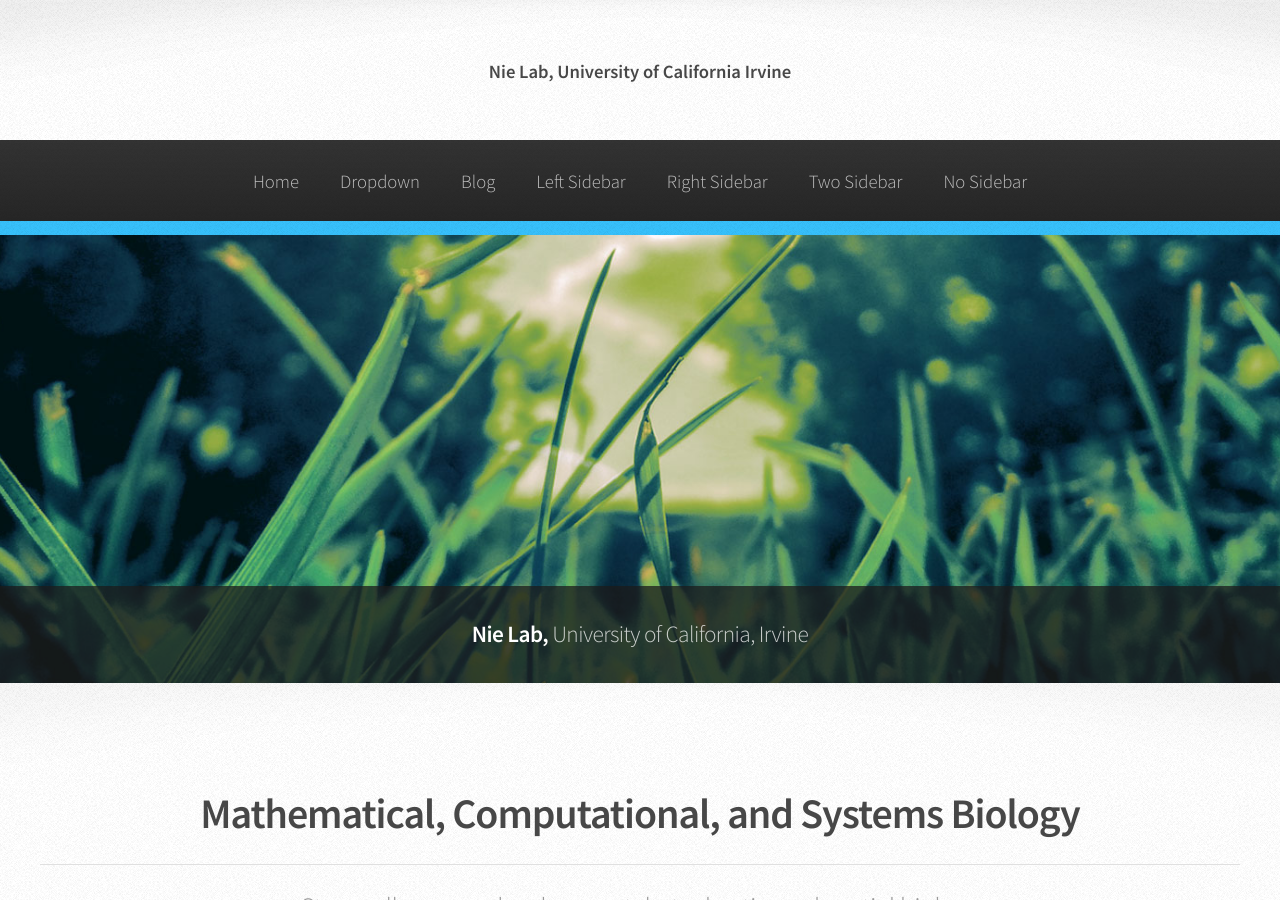
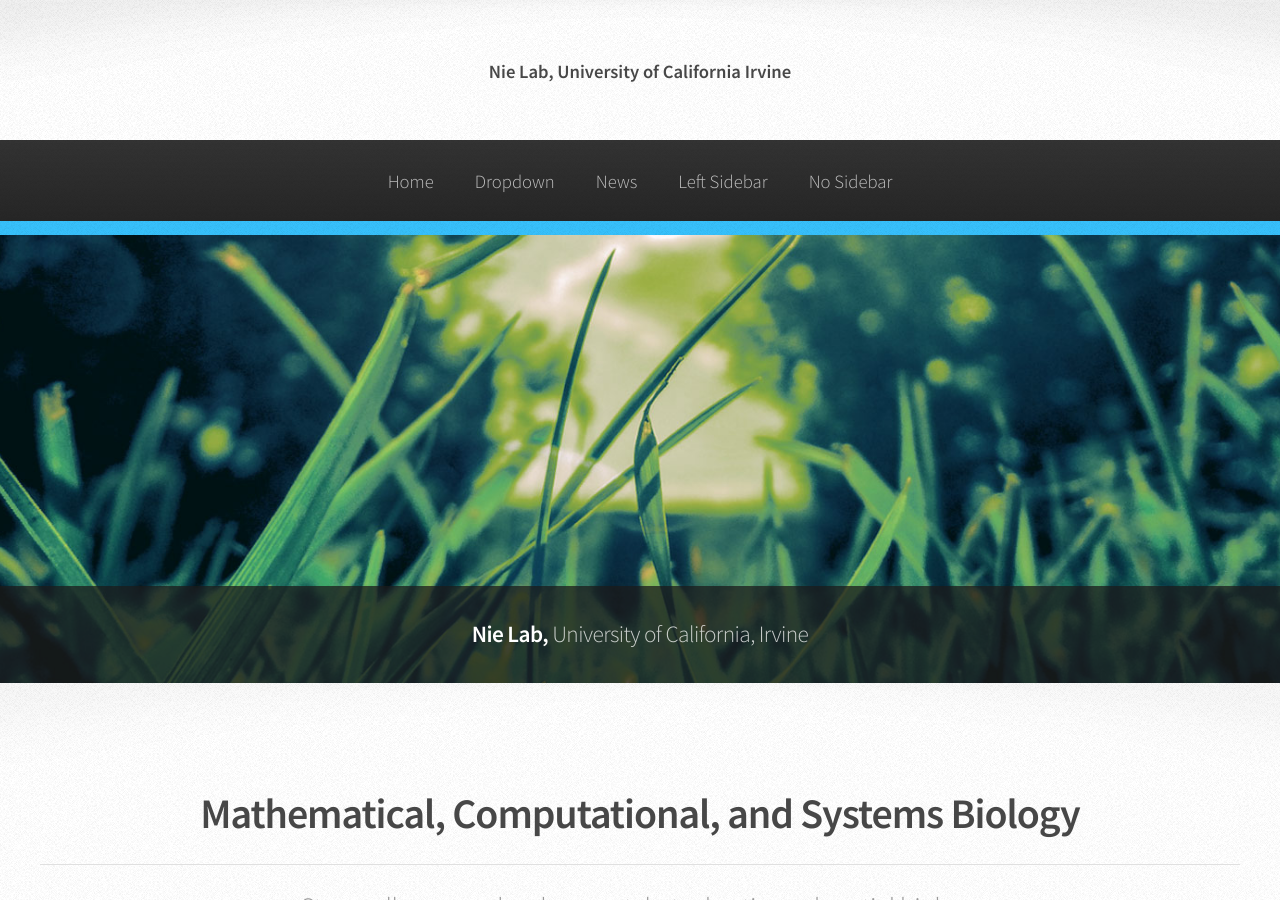
Before and after one commit to NieLab/nielab.github.io, a Jekyll site: the page built from index.html, in a window 1280 px wide and 900 px high. Built offline with Jekyll 4.4.1, drawn with Linux system fonts in a browser that asks for light colours.

Commit message:
Update header.html

```diff
--- a/_includes/header.html
+++ b/_includes/header.html
@@ -53,10 +53,8 @@
 									<li><a href="#">Veroeros feugiat</a></li>
 								</ul>
 							</li>
-							<li {% if current[1] == 'blog' %}class="current"{% endif %}><a href="{{ site.baseurl }}/blog">Blog</a></li>
+							<li {% if current[1] == 'blog' %}class="current"{% endif %}><a href="{{ site.baseurl }}/blog">News</a></li>
 							<li {% if current[1] == 'left-sidebar.html' %}class="current"{% endif %}><a href="{{ site.baseurl }}/left-sidebar.html">Left Sidebar</a></li>
-							<li {% if current[1] == 'right-sidebar.html' %}class="current"{% endif %}><a href="{{ site.baseurl }}/right-sidebar.html">Right Sidebar</a></li>
-							<li {% if current[1] == 'two-sidebar.html' %}class="current"{% endif %}><a href="{{ site.baseurl }}/two-sidebar.html">Two Sidebar</a></li>
 							<li {% if current[1] == 'no-sidebar.html' %}class="current"{% endif %}><a href="{{ site.baseurl }}/no-sidebar.html">No Sidebar</a></li>
 						</ul>
 					</nav>
```
